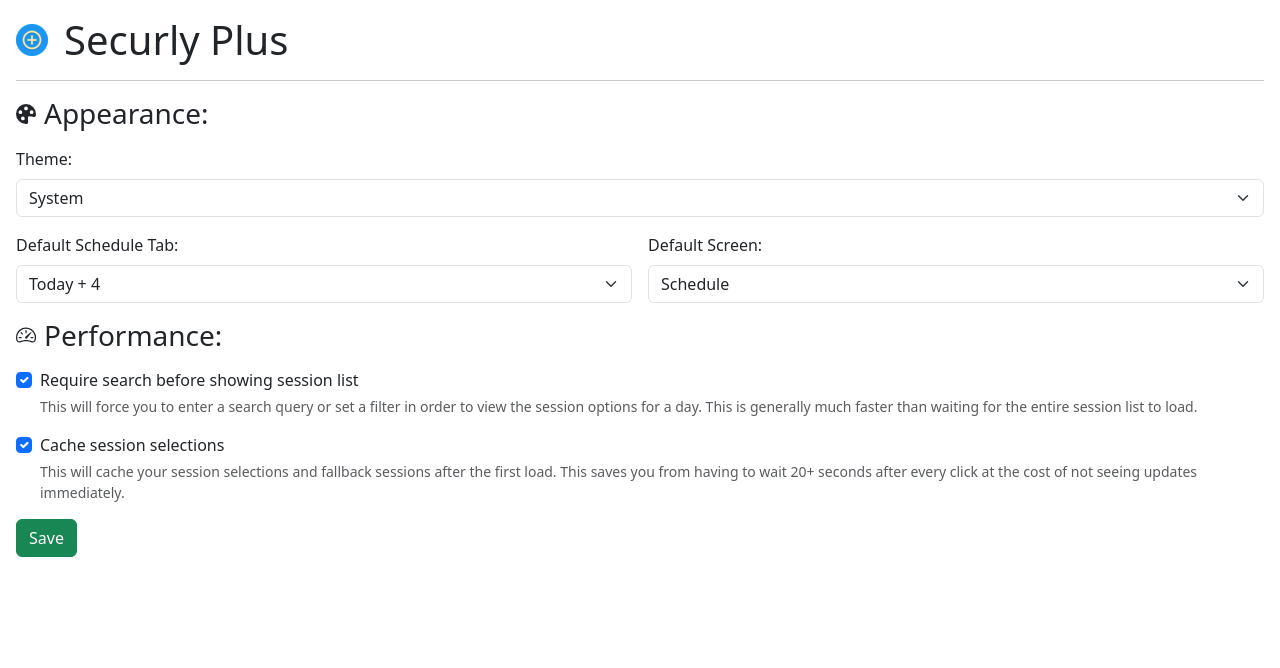
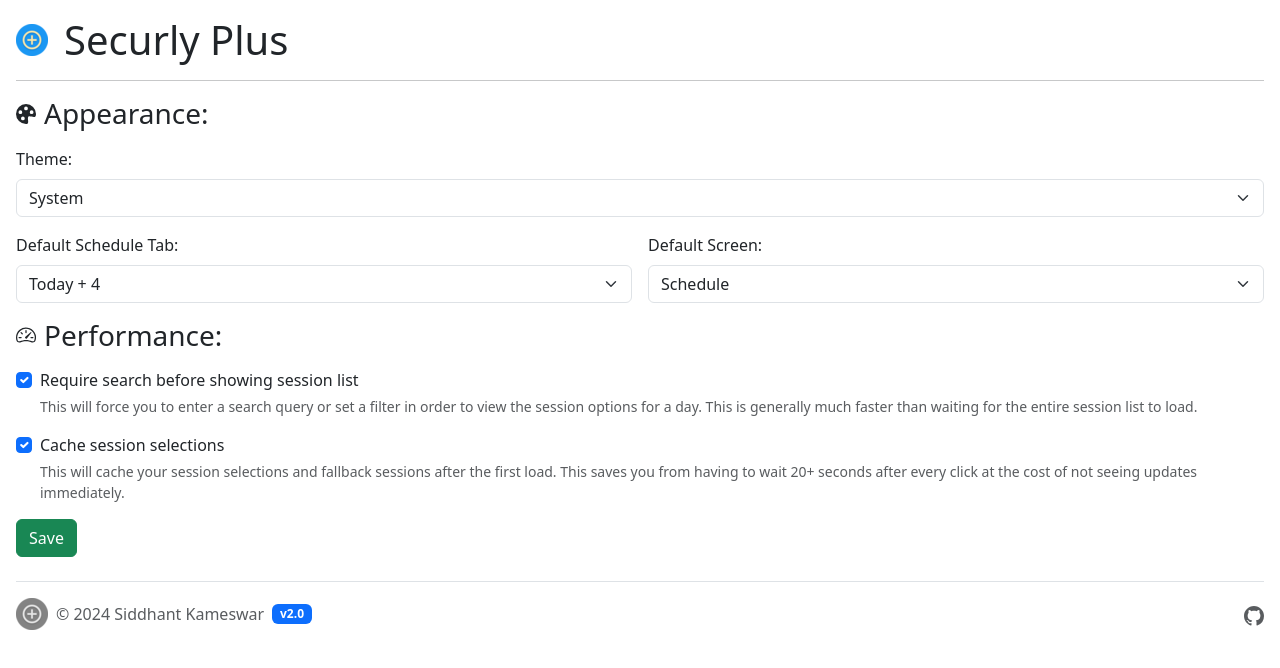
Before and after one commit to grimsteel/securly-plus, a browser extension: page src/options/options.html in a window 1280 px wide. Drawn offline with Linux system fonts and the light colour scheme.

Commit message:
add footer to extension pages, bump version

```diff
--- a/package.json
+++ b/package.json
@@ -1,6 +1,6 @@
 {
   "name": "securly-plus",
-  "version": "1.0",
+  "version": "2.0",
   "private": true,
   "devDependencies": {
     "@types/chrome": "^0.0.270",
--- a/src/options/options.html
+++ b/src/options/options.html
@@ -6,6 +6,11 @@
     <title>Options</title>
     <link rel="icon" href="/icons/icon-128.png" />
     <link rel="stylesheet" href="/bootstrap.min.css" />
+    <style>
+      #footer-logo {
+        filter: grayscale(1);
+      }
+    </style>
   </head>
   <body class="m-3">
     <h1 class="d-flex align-items-center gap-3">
@@ -79,6 +84,27 @@
 
     <button type="button" id="btn-save" class="btn btn-success">Save</button>
 
+    <footer class="d-flex flex-wrap justify-content-between align-items-center py-3 my-4 border-top">
+      <div class="col-md-4 d-flex align-items-center">
+        <span class="mb-3 me-2 mb-md-0 text-body-secondary lh-1">
+          <img src="/icons/icon-32.png" height="32" width="32" alt="Securly Plus logo" id="footer-logo" />
+        </span>
+        <span class="mb-3 mb-md-0 text-body-secondary me-2">© 2024 Siddhant Kameswar</span>
+        <span class="mb-3 mb-md-0 text-bg-primary badge">v2.0</span>
+      </div>
+      <ul class="nav col-md-4 justify-content-end list-unstyled d-flex">
+        <li class="ms-3">
+          <a class="text-body-secondary" href="https://github.com/grimsteel/securly-plus" target="_blank">
+            <svg xmlns="http://www.w3.org/2000/svg" width="20" height="20" fill="currentColor" class="bi bi-github"
+              viewBox="0 0 16 16">
+              <path
+                d="M8 0C3.58 0 0 3.58 0 8c0 3.54 2.29 6.53 5.47 7.59.4.07.55-.17.55-.38 0-.19-.01-.82-.01-1.49-2.01.37-2.53-.49-2.69-.94-.09-.23-.48-.94-.82-1.13-.28-.15-.68-.52-.01-.53.63-.01 1.08.58 1.23.82.72 1.21 1.87.87 2.33.66.07-.52.28-.87.51-1.07-1.78-.2-3.64-.89-3.64-3.95 0-.87.31-1.59.82-2.15-.08-.2-.36-1.02.08-2.12 0 0 .67-.21 2.2.82.64-.18 1.32-.27 2-.27s1.36.09 2 .27c1.53-1.04 2.2-.82 2.2-.82.44 1.1.16 1.92.08 2.12.51.56.82 1.27.82 2.15 0 3.07-1.87 3.75-3.65 3.95.29.25.54.73.54 1.48 0 1.07-.01 1.93-.01 2.2 0 .21.15.46.55.38A8.01 8.01 0 0 0 16 8c0-4.42-3.58-8-8-8" />
+            </svg>
+          </a>
+        </li>
+      </ul>
+    </footer>
+
     <script src="options.js"></script>
   </body>
 </html>
```
Also changed, not shown: src/onboarding/onboarding.html (+26 -0 lines), src/manifest.json, 1 other file.
